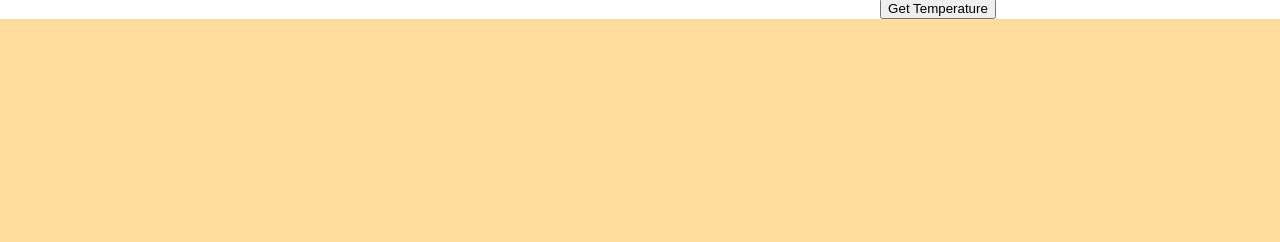
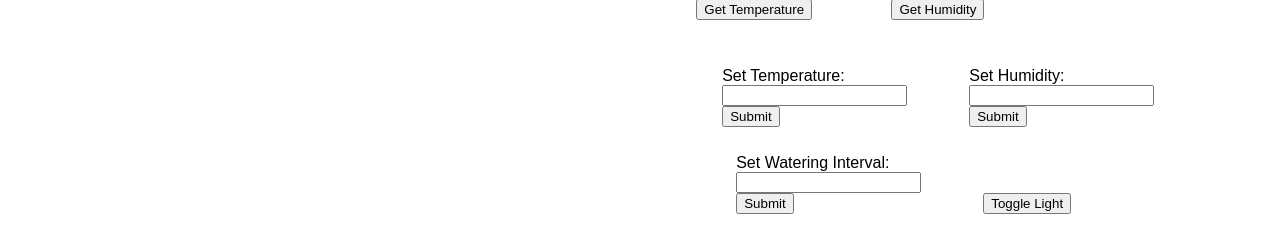
Before and after one commit to ajpasic/greenhouse, a Django app: page /dashboard/ in a window 1280 px wide. Shown: the part 813-1055 px from the top of the page. Before the commit the page ends 832 px from the top, so only its background shows below. Run offline with Django 3.2, Linux system fonts and the light colour scheme; some libraries are stand-ins or nearby versions.

Commit message:
Added UI updates

```diff
--- a/django_projects/greenhouse/dashboard/static/styles.css
+++ b/django_projects/greenhouse/dashboard/static/styles.css
@@ -1,3 +1,66 @@
+* {
+	font-family: "Franklin Gothic Demi", Sans-Serif;
+}
+
+/*Organize gauges*/
+.gauges {
+	/*padding-left: 22.5%;*/
+	padding-left: 2%;
+}
+
+/*Organize get temp/hum buttons*/
+.split_screen_buttons {
+	padding-bottom: 8%;
+	text-align: left;
+}
+.split_screen_buttons .get_temperature {
+    display: inline-block;
+	text-align: left;
+	padding-left: 8%;
+	padding-right: 5%;
+}
+.split_screen_buttons .get_humidity {
+    display: inline-block;
+	text-align: left;
+	padding-left: 8%;
+	padding-right: 5%;
+}
+
+/*Organize set temp/hum/interval fields*/
+.split_screen_forms {
+	padding-bottom: 2%;
+}
+.split_screen_forms .set_temperature {
+    display: inline-block;
+	text-align: left;
+	padding-left: 5%;
+	padding-right: 5%;
+}
+.split_screen_forms .set_humidity {
+    display: inline-block;
+	text-align: left;
+	padding-left: 5%;
+	padding-right: 5%;
+}
+
+/*Organize light/water toggle buttons*/
+.split_screen_toggles {
+	padding-bottom: 2%;
+}
+.split_screen_toggles .toggle_water_interval {
+    display: inline-block;
+	text-align: left;
+	padding-left: 5%;
+	padding-right: 5%;
+}
+.split_screen_toggles .toggle_light {
+    display: inline-block;
+	text-align: left;
+	padding-left: 5%;
+	padding-right: 17%;
+}
+
+
 body {
 	text-align: center;
 	width: 100vw;
@@ -20,12 +83,17 @@ section {
 	text-align: center;
 }
 
-#chart-div {
+chart-div {
 	padding-left: 1cm;
+	padding-bottom: 2%;
 }
 
 form {
-	text-align: right;
+	text-align: left;
+}
+
+input {
+	display: inline-block;
 }
 
 form.div {
--- a/django_projects/greenhouse/dashboard/templates/dashboard.html
+++ b/django_projects/greenhouse/dashboard/templates/dashboard.html
@@ -17,9 +17,52 @@
 	</section>
 	<section id="system-monitor">
 		<h1>System Monitor</h1>
-		<div id="chart_div"></div>
-		<button id="get-temperature">Get Temperature</button>
-	</section>
+
+        <div class="gauges"; id="chart_div"></div>
+
+        <div class="split_screen_buttons">
+            <div class="get_temperature">
+                <button id="get-temperature">Get Temperature</button>
+            </div>
+            <div class="get_humidity">
+                <button id="get-humidity">Get Humidity</button>
+            </div>
+        </div>
+
+        <div class="split_screen_forms">
+            <div class="set_temperature">
+                <form id="b">
+                  <label for="fname">Set Temperature:</label><br>
+                  <input type="text" id="fname" name="fname"><br>
+                  <input type="submit" value="Submit">
+                </form>
+            </div>
+            <div class="set_humidity">
+                <form id="z">
+                  <label for="fname">Set Humidity:</label><br>
+                  <input type="text" id="fname" name="fname"><br>
+                  <input type="submit" value="Submit">
+                </form>
+            </div>
+        </div>
+
+        <div class="split_screen_toggles">
+            <div class="toggle_water_interval">
+                <form id="b">
+                  <label for="fname">Set Watering Interval:</label><br>
+                  <input type="text" id="fname" name="fname"><br>
+                  <input type="submit" value="Submit">
+                </form>
+            </div>
+            <div class="toggle_light">
+                <form id="z">
+                  <button id="toggle_light">Toggle Light</button>
+                </form>
+            </div>
+        </div>
+
+
+    </section>
 </body>
 <footer>
 </footer>
```
